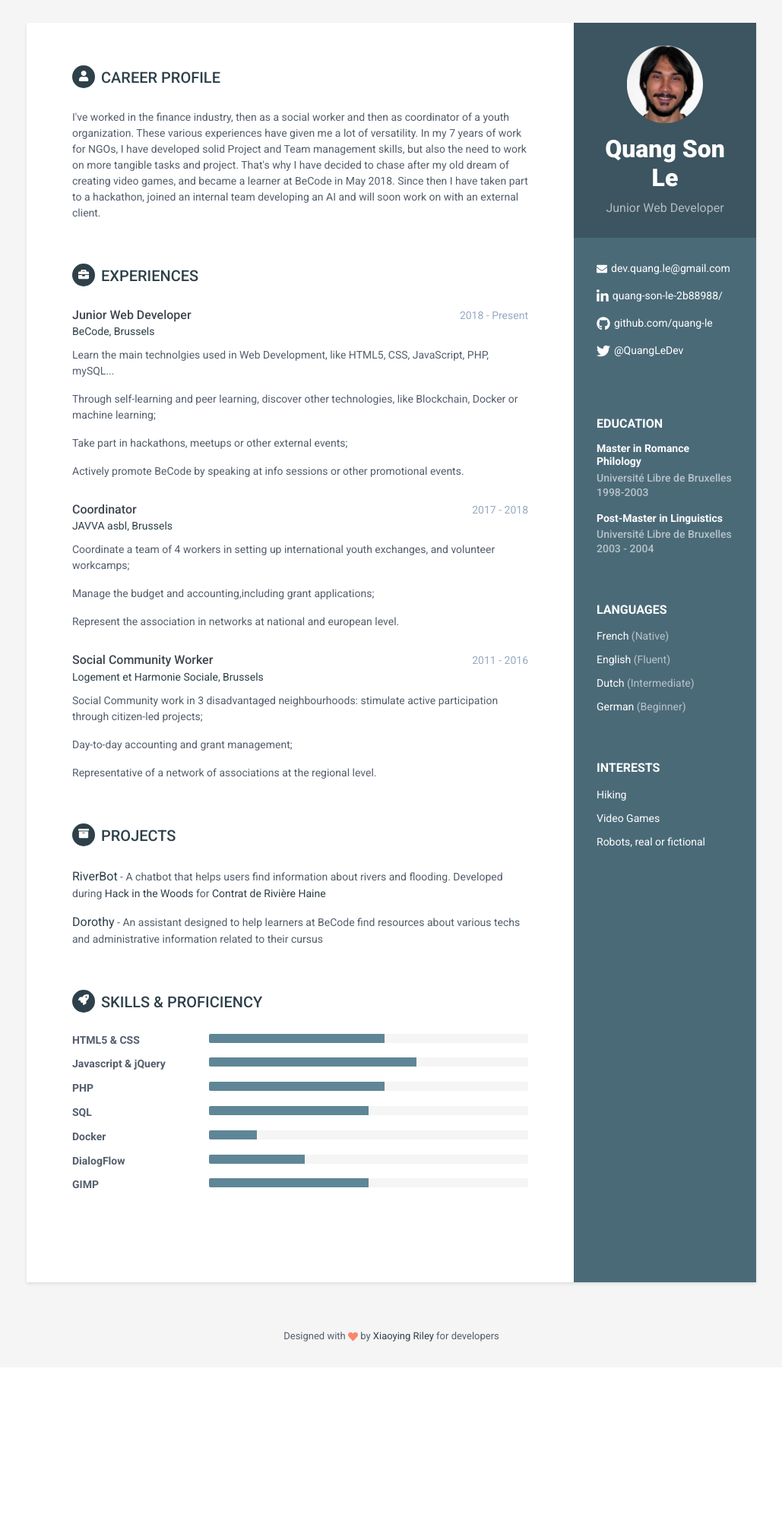
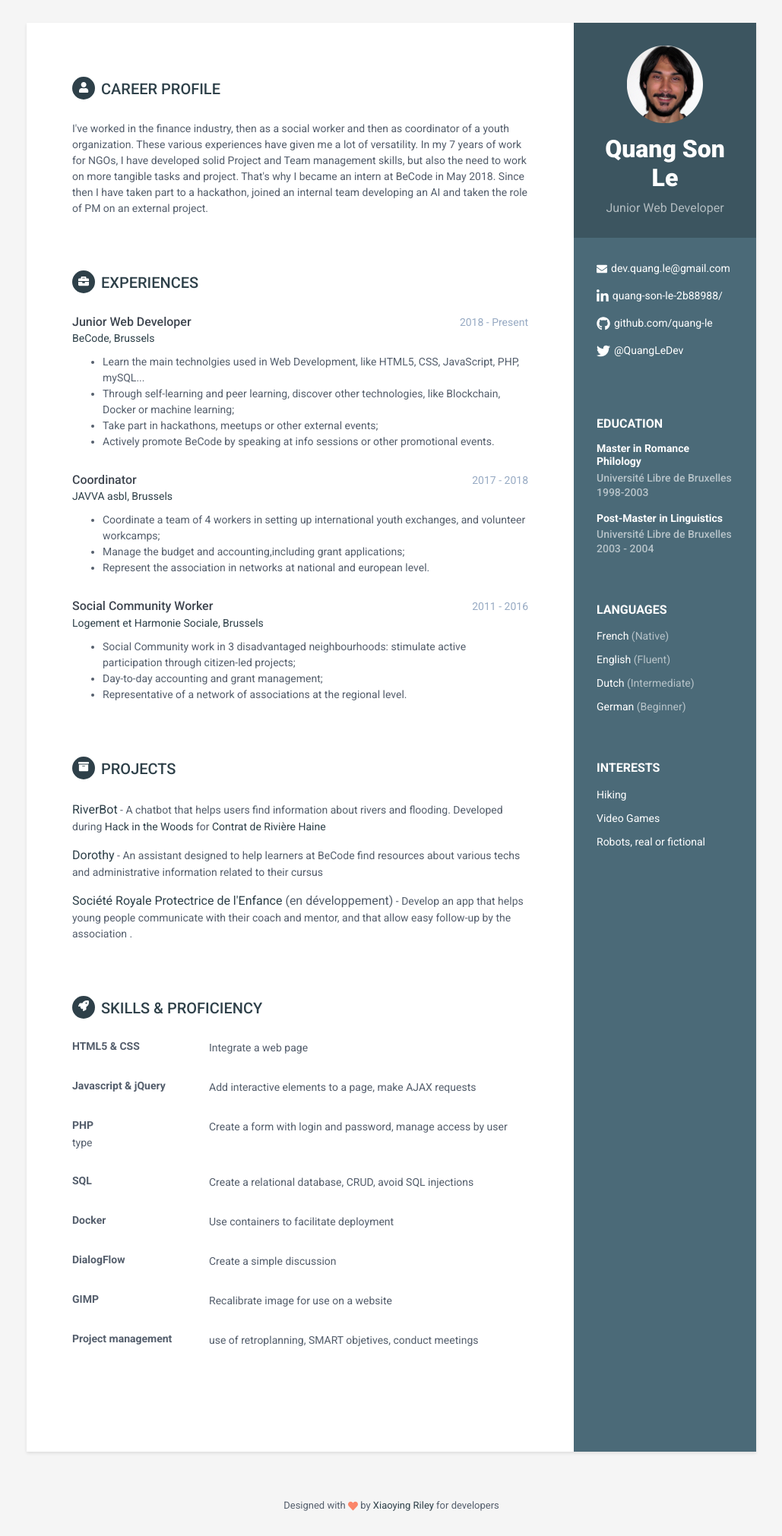
Before and after one commit to quang-le/resume, a PHP site: page /index.html in a window 1280 px wide. Shown: the part 21-2043 px from the top of the page at 76% size, without its empty margins (125-1154 px from the left). Before the commit the page ends 1787 px from the top, so only its background shows below. Run offline with PHP 8.4, Linux system fonts and the light colour scheme; some libraries are stand-ins or nearby versions.

Commit message:
update with PM

```diff
--- a/assets/css/orbit-6.css
+++ b/assets/css/orbit-6.css
@@ -192,6 +192,7 @@ p {
   position: relative;
   margin-top: 0;
   margin-bottom: 20px;
+  padding-top:15px;
 }
 
 .main-wrapper .section-title .icon-holder {
--- a/assets/scss/theme/base.scss
+++ b/assets/scss/theme/base.scss
@@ -224,7 +224,7 @@ p {
             margin-bottom: 30px;
         }
         .item {
-            margin-bottom: 5px;
+            margin-bottom: 15px;
         }
     }
 
@@ -233,7 +233,7 @@ p {
 
 .skillset {
     .item {
-        margin-bottom: 5px;
+        margin-bottom: 15px;
         overflow: hidden;
     }
     .level-title {
--- a/francais.html
+++ b/francais.html
@@ -213,7 +213,7 @@
                             <!--<div class="progress level-bar">
                                 <div class="progress-bar theme-progress-bar" role="progressbar" style="width: 55%" aria-valuenow="60" aria-valuemin="0" aria-valuemax="100">Créer une DB relationnelle</div>
                             </div> -->
-                            <p>Créer une DB relationnelle, éviter les injections SQL</p>
+                            <p>Créer une DB relationnelle,CRUD, éviter les injections SQL</p>
                         </div><!--//item-->
 
                     <div class="item">
@@ -256,7 +256,7 @@
     <footer class="footer">
         <div class="text-center">
                 <!--/* This template is released under the Creative Commons Attribution 3.0 License. Please keep the attribution link below when using for your own project. Thank you for your support. :) If you'd like to use the template without the attribution, you can check out other commercial license options via our website: themes.3rdwavemedia.com */-->
-                <small class="copyright">Designed <!--with <i class="fas fa-heart"></i>--> by <a href="http://themes.3rdwavemedia.com" target="_blank">Xiaoying Riley</a> for developers</small>
+                <small class="copyright">Designed with <i class="fas fa-heart"></i> by <a href="http://themes.3rdwavemedia.com" target="_blank">Xiaoying Riley</a> for developers</small>
         </div><!--//container-->
     </footer><!--//footer-->
 
--- a/index.html
+++ b/index.html
@@ -38,7 +38,7 @@
                    <!-- <li class="website"><i class="fas fa-globe"></i><a href="https://portfolio.quangson.ninja/" target="_blank">Under construction</a></li>-->
                     <li class="linkedin"><i class="fab fa-linkedin-in"></i><a href="https://www.linkedin.com/in/quang-son-le-2b88988/" target="_blank">quang-son-le-2b88988/</a></li>
                     <li class="github"><i class="fab fa-github"></i><a href="https://github.com/quang-le" target="_blank">github.com/quang-le</a></li>
-                    <li class="twitter"><i class="fab fa-twitter"></i><a href="https://twitter.com/juanglee1" target="_blank">@QuangLeDev</a></li>
+                    <li class="twitter"><i class="fab fa-twitter"></i><a href="https://twitter.com/QuangLeDev" target="_blank">@QuangLeDev</a></li>
                 </ul>
             </div><!--//contact-container-->
             <div class="education-container container-block">
@@ -81,7 +81,7 @@
             <section class="section summary-section">
                 <h2 class="section-title"><span class="icon-holder"><i class="fas fa-user"></i></span>Career Profile</h2>
                 <div class="summary">
-                    <p>I've worked in the finance industry, then as a social worker and then as coordinator of a youth organization. These various experiences have given me a lot of versatility. In my 7 years of work for NGOs, I have developed solid Project and Team management skills, but also the need to work on more tangible tasks and project. That's why I have decided to chase after my old dream of creating video games, and became a learner at BeCode in May 2018. Since then I have taken part to a hackathon, joined an internal team developing an AI and will soon work on with an external client.</p>
+                    <p>I've worked in the finance industry, then as a social worker and then as coordinator of a youth organization. These various experiences have given me a lot of versatility. In my 7 years of work for NGOs, I have developed solid Project and Team management skills, but also the need to work on more tangible tasks and project. That's why I became an intern at BeCode in May 2018. Since then I have taken part to a hackathon, joined an internal team developing an AI and taken the role of PM on an external project.</p>
                 </div><!--//summary-->
             </section><!--//section-->
 
@@ -97,10 +97,12 @@
                         <div class="company"><a href="https://www.becode.org" target="_blank">BeCode, Brussels</a></div>
                     </div><!--//meta-->
                     <div class="details">
-                        <p> Learn the main technolgies used in Web Development, like HTML5, CSS, JavaScript, PHP, mySQL...</p>
-                        <p> Through self-learning and peer learning, discover other technologies, like Blockchain, Docker or machine learning; </p>
-                        <p> Take part in hackathons, meetups or other external events; </p>
-                        <p> Actively promote BeCode by speaking at info sessions or other promotional events. </p>
+                            <ul>
+                            <li> Learn the main technolgies used in Web Development, like HTML5, CSS, JavaScript, PHP, mySQL...</li>
+                            <li> Through self-learning and peer learning, discover other technologies, like Blockchain, Docker or machine learning; </li>
+                            <li> Take part in hackathons, meetups or other external events; </li>
+                            <li> Actively promote BeCode by speaking at info sessions or other promotional events. </li>
+                        </ul>
                     </div><!--//details-->
                 </div><!--//item-->
 
@@ -113,11 +115,11 @@
                         <div class="company"><a href="https://www.javva.org" target="_blank">JAVVA asbl, Brussels</a></div>
                     </div><!--//meta-->
                     <div class="details">
-                        <p>Coordinate a team of 4 workers in setting up international youth exchanges, and volunteer workcamps;</p>
-                        <p>Manage the budget and accounting,including grant applications;</p>
-                        <p>Represent the association in networks at national and european level.</p>
-
-
+                        <ul>
+                            <li>Coordinate a team of 4 workers in setting up international youth exchanges, and volunteer workcamps;</li>
+                            <li>Manage the budget and accounting,including grant applications;</li>
+                            <li>Represent the association in networks at national and european level.</li>
+                        </ul>
                     </div><!--//details-->
                 </div><!--//item-->
 
@@ -130,9 +132,11 @@
                         <div class="company"><a href="https://fr-fr.facebook.com/Logement-et-Harmonie-Sociale-asbl-1397901620479731/" target="_blank">Logement et Harmonie Sociale, Brussels</a></div>
                     </div><!--//meta-->
                     <div class="details">
-                        <p>Social Community work in 3 disadvantaged neighbourhoods: stimulate active participation through citizen-led projects;</p>
-                        <p>Day-to-day accounting and grant management; </p>
-                        <p>Representative of a network of associations at the regional level. </p>
+                        <ul>
+                            <li>Social Community work in 3 disadvantaged neighbourhoods: stimulate active participation through citizen-led projects;</li>
+                            <li>Day-to-day accounting and grant management;</li>
+                            <li>Representative of a network of associations at the regional level.</li>
+                        </ul>
                     </div><!--//details-->
                 </div><!--//item-->
 
@@ -151,6 +155,10 @@
                     <span class="project-title"><a href="https://dorothycares.ovh" target="_blank">Dorothy</a></span> -
                     <span class="project-tagline">An assistant designed to help learners at BeCode find resources about various techs and administrative information related to their cursus </span>
                 </div><!--//item-->
+                <div class="item">
+                        <span class="project-title"><a href="http://vic.srpe.be/" target="_blank">Société Royale Protectrice de l'Enfance</a> (en développement)</span> -
+                        <span class="project-tagline">Develop an app that helps young people communicate with their coach and mentor, and that allow easy follow-up by the association . </span>
+                    </div><!--//item-->
             </section><!--//section-->
 
             <section class="skills-section section">
@@ -158,54 +166,66 @@
                 <div class="skillset">
                     <div class="item">
                         <h3 class="level-title">HTML5 &amp; CSS</h3>
-                        <div class="progress level-bar">
+                        <!-- <div class="progress level-bar">
 						    <div class="progress-bar theme-progress-bar" role="progressbar" style="width: 55%" aria-valuenow="99" aria-valuemin="0" aria-valuemax="100"></div>
-						</div>
+                        </div>    -->
+                        <p>Integrate a web page</p>
                     </div><!--//item-->
 
                     <div class="item">
                         <h3 class="level-title">Javascript &amp; jQuery</h3>
-                        <div class="progress level-bar">
+                        <!-- <div class="progress level-bar">
 						    <div class="progress-bar theme-progress-bar" role="progressbar" style="width: 65%" aria-valuenow="98" aria-valuemin="0" aria-valuemax="100"></div>
-						</div>
+                        </div>                               -->
+                        <p>Add interactive elements to a page, make AJAX requests</p>
                     </div><!--//item-->
 
                     <div class="item">
                         <h3 class="level-title">PHP</h3>
-                        <div class="progress level-bar">
+                        <!-- <div class="progress level-bar">
 						    <div class="progress-bar theme-progress-bar" role="progressbar" style="width: 55%" aria-valuenow="98" aria-valuemin="0" aria-valuemax="100"></div>
-						</div>
+                        </div>                                  -->
+                        <p>Create a form with login and password, manage access by user type</p>
                     </div><!--//item-->
 
                     <div class="item">
                         <h3 class="level-title">SQL</h3>
-                        <div class="progress level-bar">
+                        <!-- <div class="progress level-bar">
 						    <div class="progress-bar theme-progress-bar" role="progressbar" style="width: 50%" aria-valuenow="60" aria-valuemin="0" aria-valuemax="100"></div>
-						</div>
+                        </div>                                  -->
+                        <p>Create a relational database, CRUD, avoid SQL injections</p>
                     </div><!--//item-->
 
                     <div class="item">
                         <h3 class="level-title">Docker</h3>
-                        <div class="progress level-bar">
+                        <!-- <div class="progress level-bar">
 							    <div class="progress-bar theme-progress-bar" role="progressbar" style="width: 15%" aria-valuenow="95" aria-valuemin="0" aria-valuemax="100"></div>
-						</div>
+                        </div>                                 -->
+                        <p>Use containers to facilitate deployment</p>
                     </div><!--//item-->
 
                     <div class="item">
                         <h3 class="level-title">DialogFlow</h3>
-                        <div class="progress level-bar">
+                        <!-- <div class="progress level-bar">
 						    <div class="progress-bar theme-progress-bar" role="progressbar" style="width: 30%" aria-valuenow="85" aria-valuemin="0" aria-valuemax="100"></div>
-						</div>
+                        </div>                                   -->
+                        <p>Create a simple discussion</p>
                     </div><!--//item-->
 
                     <div class="item">
                         <h3 class="level-title">GIMP</h3>
-                        <div class="progress level-bar">
+                        <!-- <div class="progress level-bar">
 						    <div class="progress-bar theme-progress-bar" role="progressbar" style="width: 50%" aria-valuenow="60" aria-valuemin="0" aria-valuemax="100"></div>
-						</div>
+                        </div>                                  -->
+                        <p>Recalibrate image for use on a website</p>
                     </div><!--//item-->
-
-
+                    <div class="item">
+                        <h3 class="level-title">Project management</h3>
+                        <!-- <div class="progress level-bar">
+                            <div class="progress-bar theme-progress-bar" role="progressbar" style="width: 50%" aria-valuenow="60" aria-valuemin="0" aria-valuemax="100"></div>
+                        </div>                                  -->
+                        <p>use of retroplanning, SMART objetives, conduct meetings</p>
+                    </div><!--//item-->
                 </div>
             </section><!--//skills-section-->
 
```
Lines whose indentation alone changed are shown as unchanged.
